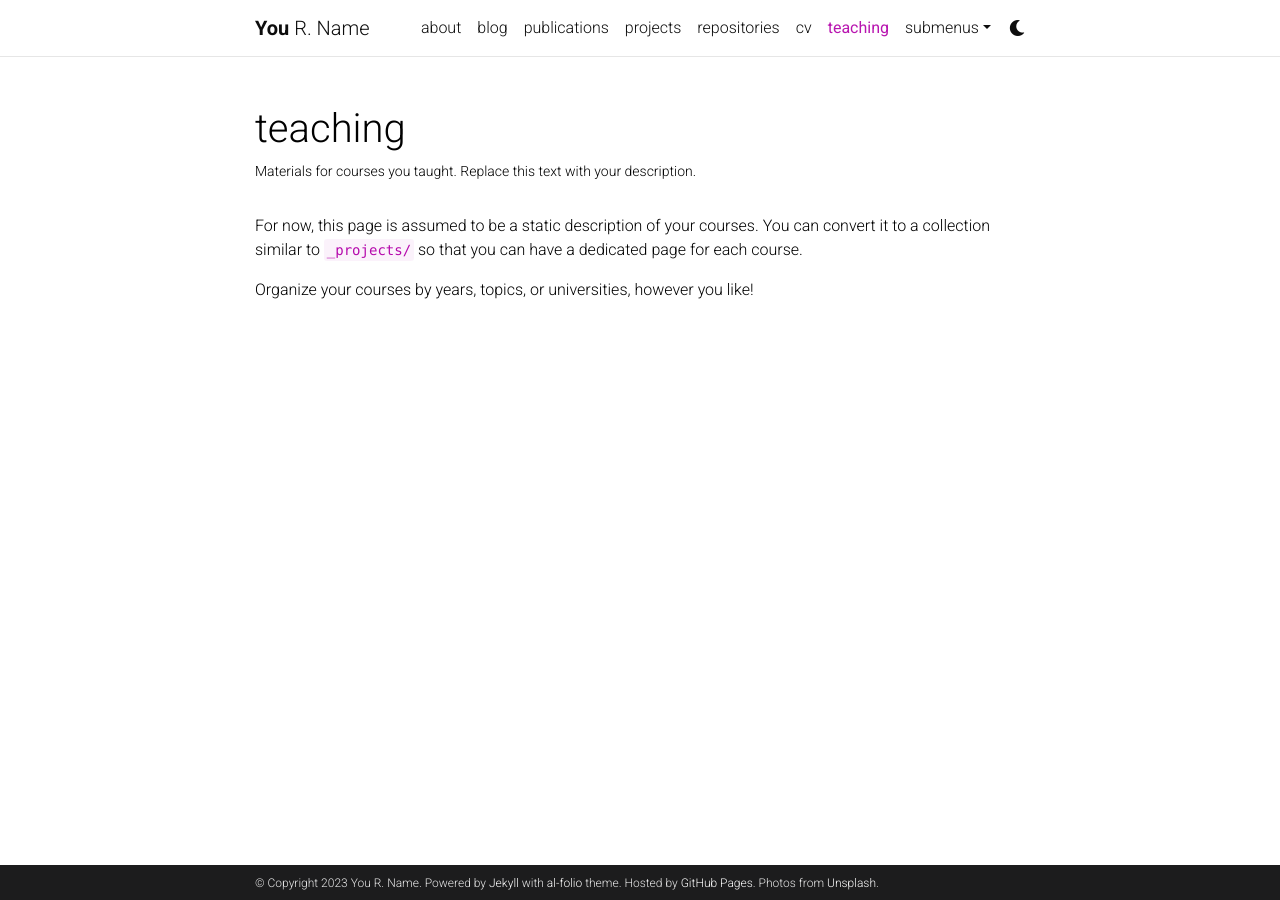
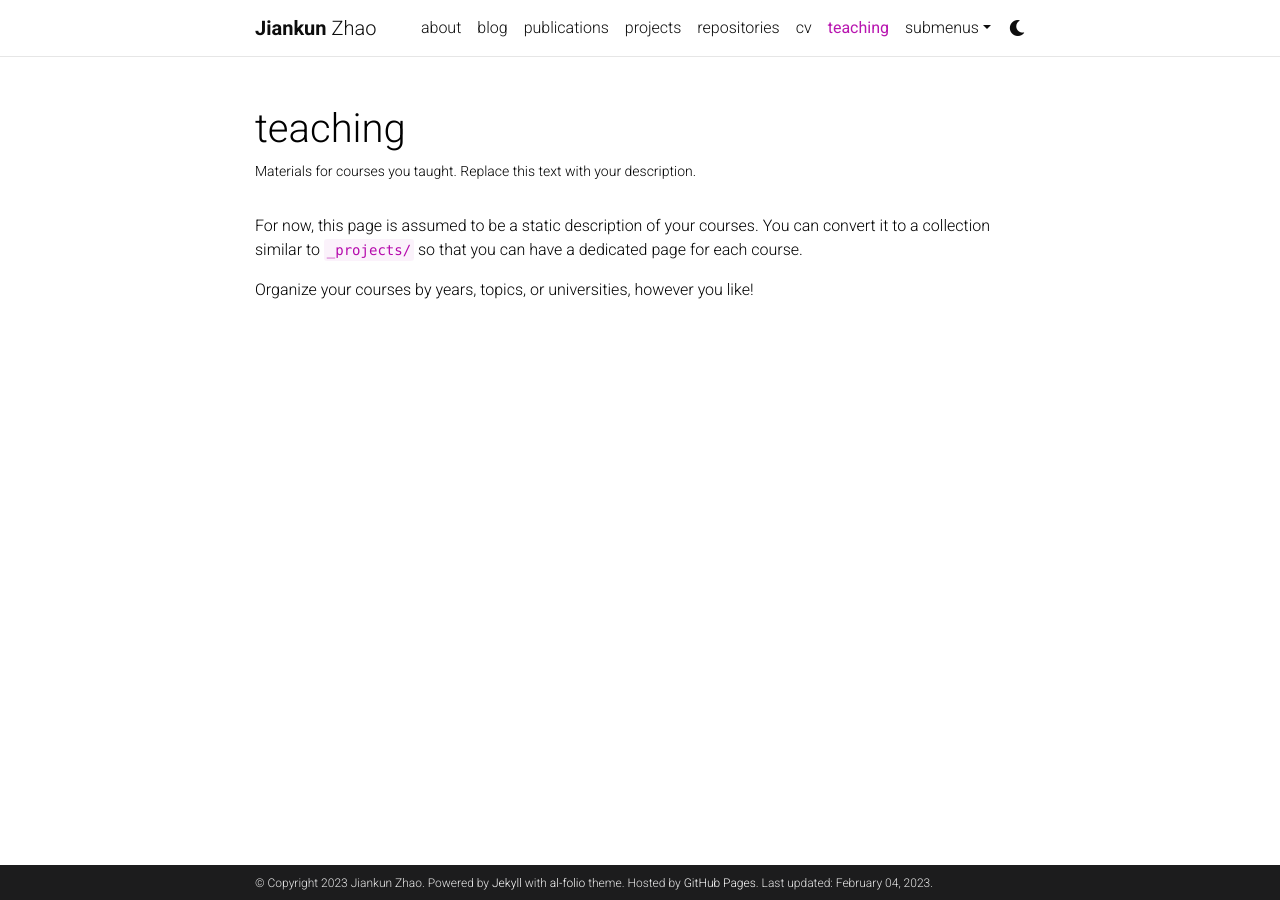
Before and after one commit to Ching-Yee-Chan/ching-yee-chan.github.io, a Jekyll site: the page built from _pages/teaching.md, in a window 1280 px wide. Built offline with Jekyll 4.4.1, drawn with Linux system fonts in a browser that asks for light colours; comment, search, counter and statistics services are not loaded; a style sheet for code colours, icons or effects is not loaded.

Commit message:
name modified

```diff
--- a/_config.yml
+++ b/_config.yml
@@ -3,24 +3,22 @@
 # -----------------------------------------------------------------------------
 
 title: blank # the website title (if blank, full name will be used instead)
-first_name: You
-middle_name: R.
-last_name: Name
-email: you@example.com
+first_name: Jiankun
+middle_name:
+last_name: Zhao
+email: 2010535@mail.nankai.edu.cn
 description: > # the ">" symbol means to ignore newlines until "footer_text:"
-  A simple, whitespace theme for academics. Based on [*folio](https://github.com/bogoli/-folio) design.
 footer_text: >
   Powered by <a href="https://jekyllrb.com/" target="_blank">Jekyll</a> with <a href="https://github.com/alshedivat/al-folio">al-folio</a> theme.
   Hosted by <a href="https://pages.github.com/" target="_blank">GitHub Pages</a>.
-  Photos from <a href="https://unsplash.com" target="_blank">Unsplash</a>.
-keywords: jekyll, jekyll-theme, academic-website, portfolio-website  # add your own keywords or leave empty
+keywords:   # add your own keywords or leave empty
 
-lang: en # the language of your site (for example: en, fr, cn, ru, etc.)
-icon: ⚛️  # the emoji used as the favicon (alternatively, provide image name in /assets/img/)
+lang: cn # the language of your site (for example: en, fr, cn, ru, etc.)
+icon: 👀 # the emoji used as the favicon (alternatively, provide image name in /assets/img/)
 
 url: https://ching-yee-chan.github.io # the base hostname & protocol for your site
 baseurl: # the subpath of your site, e.g. /blog/
-last_updated: false # set to true if you want to display last updated in the footer
+last_updated: true # set to true if you want to display last updated in the footer
 impressum_path:  # set to path to include impressum link in the footer, use the same path as permalink in a page, helps to conform with EU GDPR
 
 # -----------------------------------------------------------------------------
--- a/_layouts/about.html
+++ b/_layouts/about.html
@@ -7,6 +7,7 @@ layout: default
         <header class="post-header">
           <h1 class="post-title">
            {% if site.title == "blank" -%}<span class="font-weight-bold">{{ site.first_name }}</span> {{ site.middle_name }} {{ site.last_name }}{%- else -%}{{ site.title }}{%- endif %}
+           <span class="font-weight-bold">赵健坤</span>
           </h1>
           <p class="desc">{{ page.subtitle }}</p>
         </header>
```
Also changed, not shown: _pages/about.md (+1 -1 lines).
